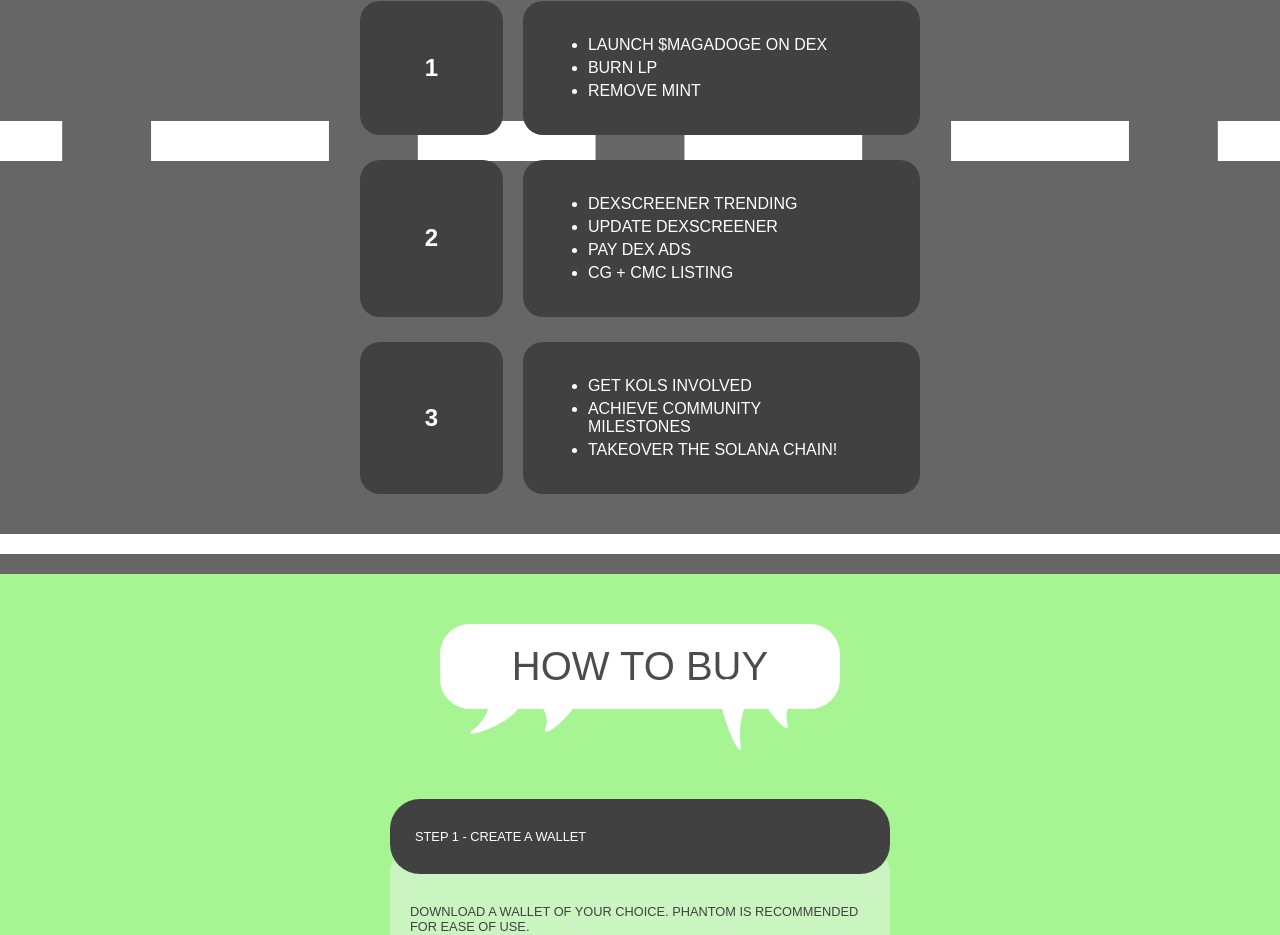
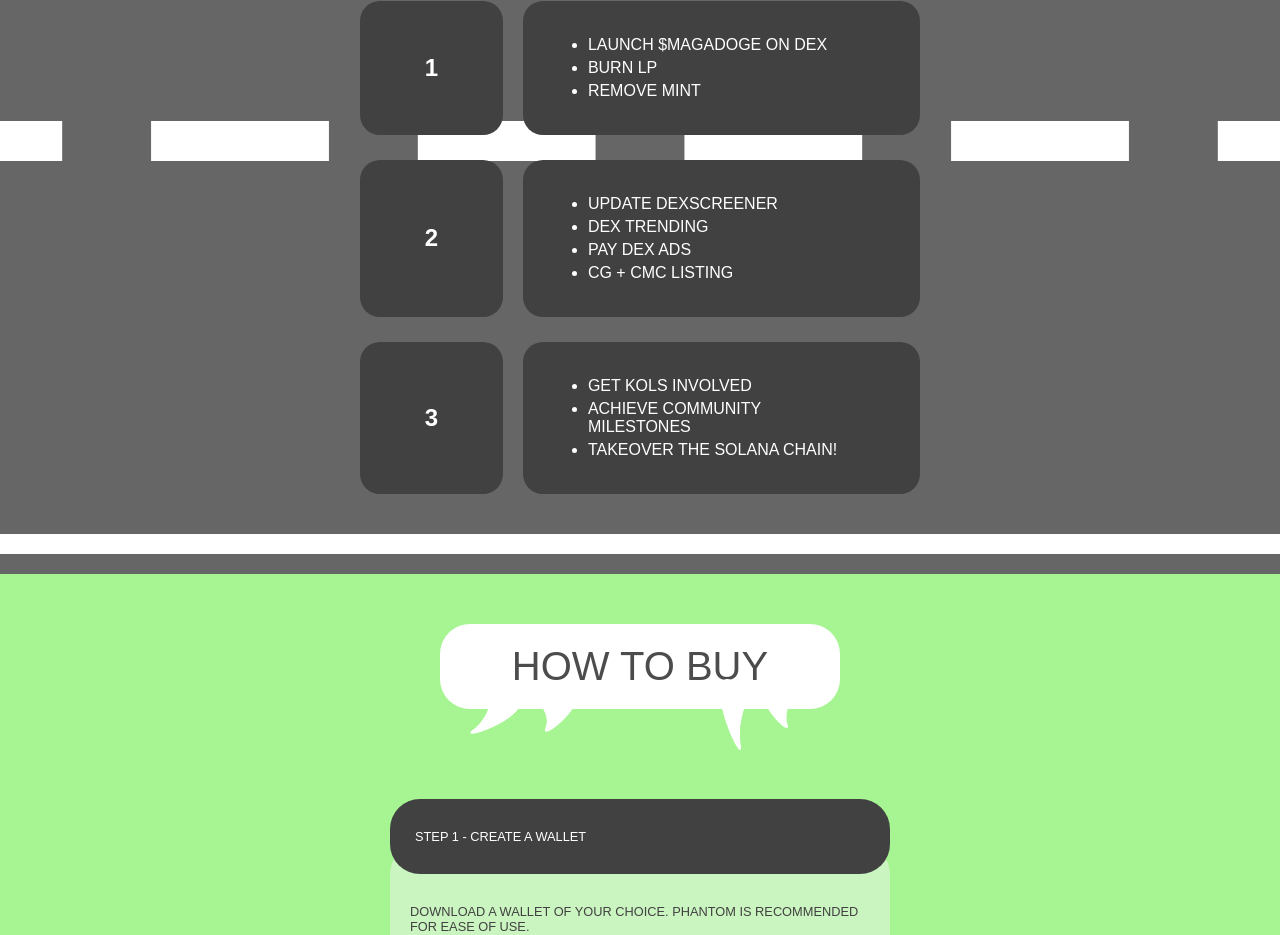
Before and after one commit to catwifhood/doodled-update, a React (Create React App) app: page / in a window 1280 px wide. Shown: the part 2419-3354 px from the top of the page. Built offline with nearby package versions, Linux system fonts and the light colour scheme; a web font is replaced by a local one.

Commit message:
Update RoadMap.jsx

```diff
--- a/src/components/RoadMap/RoadMap.jsx
+++ b/src/components/RoadMap/RoadMap.jsx
@@ -30,8 +30,8 @@
                   <h3 className="rMapLeft">2</h3>
                   <p className="roadmap-list">
                     <ul className="dotslists">
-                      <li>DEXSCREENER TRENDING</li>
                       <li>UPDATE DEXSCREENER</li>
+                      <li>DEX TRENDING</li>
                       <li>PAY DEX ADS</li>
                       <li>CG + CMC LISTING</li>
                     </ul>
```
